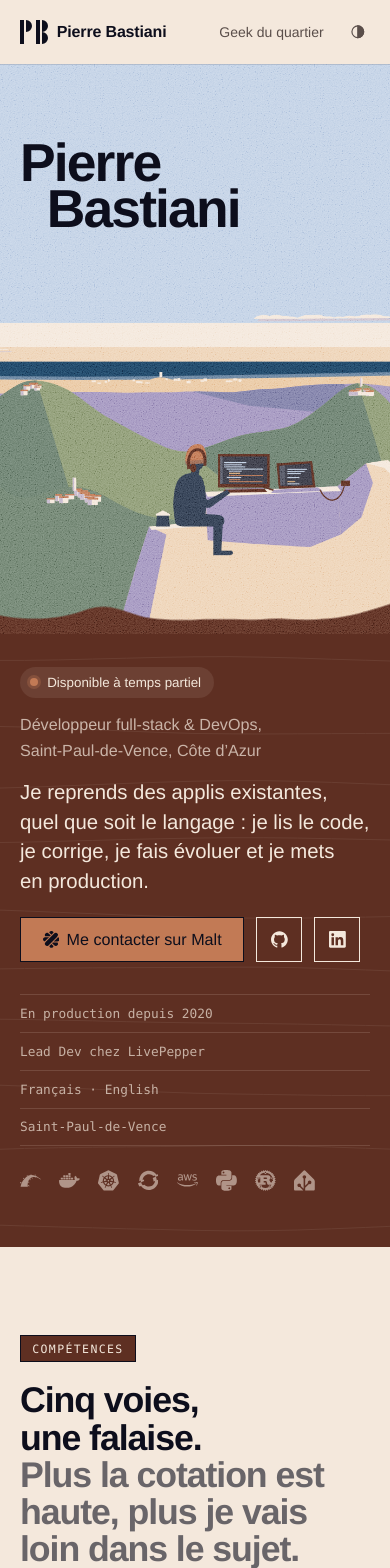
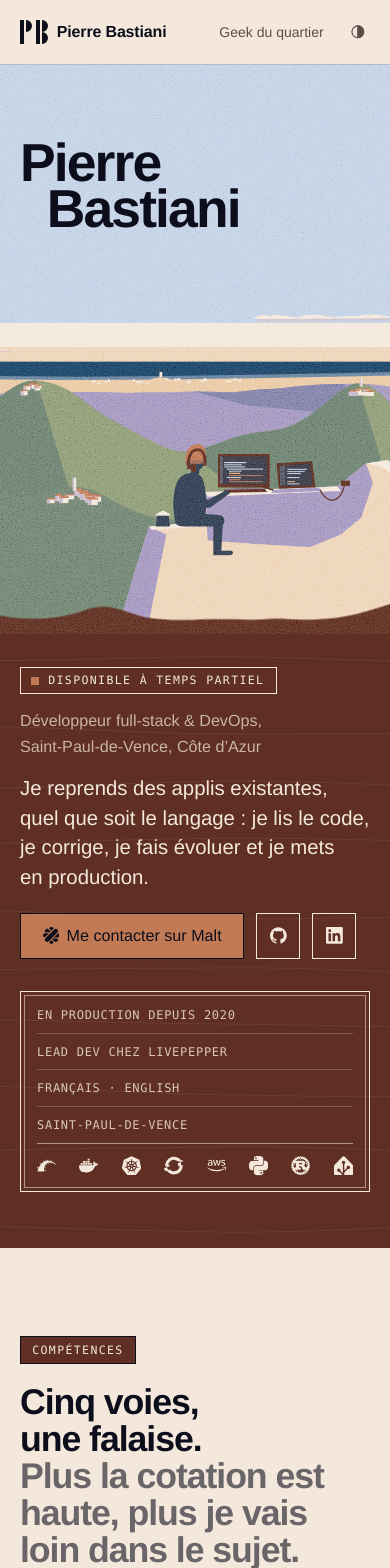
Before and after one commit to PierreBastiani/PierreBastiani.github.io, a Nuxt app: page / in a window 390 px wide. Shown: the top 1568 px of the page. Built offline with nearby package versions, Linux system fonts and the light colour scheme.

Commit message:
Hero band: availability tag and facts cartouche
The availability pill becomes a printed tag with a square mark, no glow.
Facts and tool marks sit in one framed cartouche, the marks in the paper
ink on its last rule. Icon-only buttons on phones are square.

```diff
--- a/app/components/HeroIntro.vue
+++ b/app/components/HeroIntro.vue
@@ -48,7 +48,8 @@ const call = props.variant === 'geek' ? useContactPhone() : null
     <div class="aside">
       <ul class="facts">
         <li v-for="f in facts" :key="f.text">
-          {{ f.text }}<template v-if="f.en"> · <span lang="en">{{ f.en }}</span></template>
+          <!-- hyphenated place names stay whole in the narrow cartouche -->
+          <template v-for="(word, i) in f.text.split(' ')" :key="i">{{ i ? ' ' : '' }}<span class="nw">{{ word }}</span></template><template v-if="f.en"> · <span lang="en">{{ f.en }}</span></template>
         </li>
       </ul>
       <ul v-if="variant === 'main'" class="stack" aria-label="Outils principaux">
@@ -75,22 +76,22 @@ const call = props.variant === 'geek' ? useContactPhone() : null
   gap: 0.9rem;
   justify-items: start;
 }
+/* Availability: a small printed tag, mono caps in an ink frame, a square porphyry mark. */
 .status {
   display: inline-flex;
   align-items: center;
-  gap: 0.55rem;
-  padding: 0.3rem 0.8rem 0.3rem 0.65rem;
-  border-radius: 999px;
-  background: color-mix(in srgb, var(--on-ground) 9%, transparent);
-  font-size: var(--step--1);
-  font-weight: 500;
+  gap: 0.6rem;
+  padding: 0.35rem 0.7rem 0.3rem 0.6rem;
+  border: 1px solid var(--on-ground);
+  font: 500 0.72rem / 1.3 var(--f-mono);
+  letter-spacing: 0.12em;
+  text-transform: uppercase;
 }
 .dot {
+  flex: none;
   width: 0.5rem;
   height: 0.5rem;
-  border-radius: 50%;
   background: var(--accent);
-  box-shadow: 0 0 0 3px color-mix(in srgb, var(--accent) 28%, transparent);
 }
 .role {
   font-weight: 500;
@@ -108,43 +109,51 @@ const call = props.variant === 'geek' ? useContactPhone() : null
   fill: none;
   stroke: currentColor;
   stroke-width: 1.7;
-  stroke-linejoin: round;
+  stroke-linejoin: miter;
 }
 
-/* Facts: Geist Mono, separated by thin rules */
+/* The facts and the tools: a cartouche on the band. Ink frame with an inner rule, facts in
+   Geist Mono caps between hairlines, the tool marks printed in the paper ink on the last rule. */
 .aside {
-  display: grid;
-  gap: 1.5rem;
-  justify-items: start;
+  width: min(100%, 22rem);
+  padding: 0.35rem 1rem;
+  border: 1.5px solid var(--on-ground);
+  box-shadow:
+    inset 0 0 0 3px var(--ground),
+    inset 0 0 0 4px color-mix(in srgb, var(--on-ground) 55%, transparent);
 }
 .facts {
   list-style: none;
   margin: 0;
   padding: 0;
   display: grid;
-  font: 400 0.8rem / 1.5 var(--f-mono);
-  color: color-mix(in srgb, var(--on-ground) 70%, transparent);
+  font: 400 0.75rem / 1.5 var(--f-mono);
+  letter-spacing: 0.06em;
+  text-transform: uppercase;
+  color: color-mix(in srgb, var(--on-ground) 82%, transparent);
 }
 .facts li {
   padding-block: 0.55rem;
-  border-top: 1px solid color-mix(in srgb, var(--on-ground) 14%, transparent);
+  border-top: 1px solid color-mix(in srgb, var(--on-ground) 22%, transparent);
 }
-.facts li:last-child {
-  border-bottom: 1px solid color-mix(in srgb, var(--on-ground) 14%, transparent);
+.facts li:first-child {
+  border-top: 0;
 }
 .stack {
   list-style: none;
   margin: 0;
-  padding: 0;
+  padding: 0.8rem 0 0.65rem;
   display: flex;
   flex-wrap: wrap;
-  gap: 0.9rem 1.15rem;
-  color: color-mix(in srgb, var(--on-ground) 55%, transparent);
+  justify-content: space-between;
+  gap: 0.75rem;
+  border-top: 1px solid color-mix(in srgb, var(--on-ground) 55%, transparent);
+  color: var(--on-ground);
 }
 .stack svg {
   display: block;
-  width: 1.3rem;
-  height: 1.3rem;
+  width: 1.2rem;
+  height: 1.2rem;
   fill: currentColor;
 }
 @media (max-width: 52rem) {
@@ -152,15 +161,17 @@ const call = props.variant === 'geek' ? useContactPhone() : null
     grid-template-columns: 1fr;
   }
   .aside {
-    justify-items: stretch;
+    width: 100%;
   }
 }
 
-/* On a narrow phone the secondary buttons keep their icon only; the name stays
+/* On a narrow phone the secondary buttons keep their icon only, in a square; the name stays
    as the link text for screen readers. */
 @media (max-width: 25rem) {
   .compact {
-    padding-inline: 0.85rem;
+    justify-content: center;
+    width: 2.75rem;
+    padding-inline: 0;
   }
   .compact .label {
     position: absolute;
```
